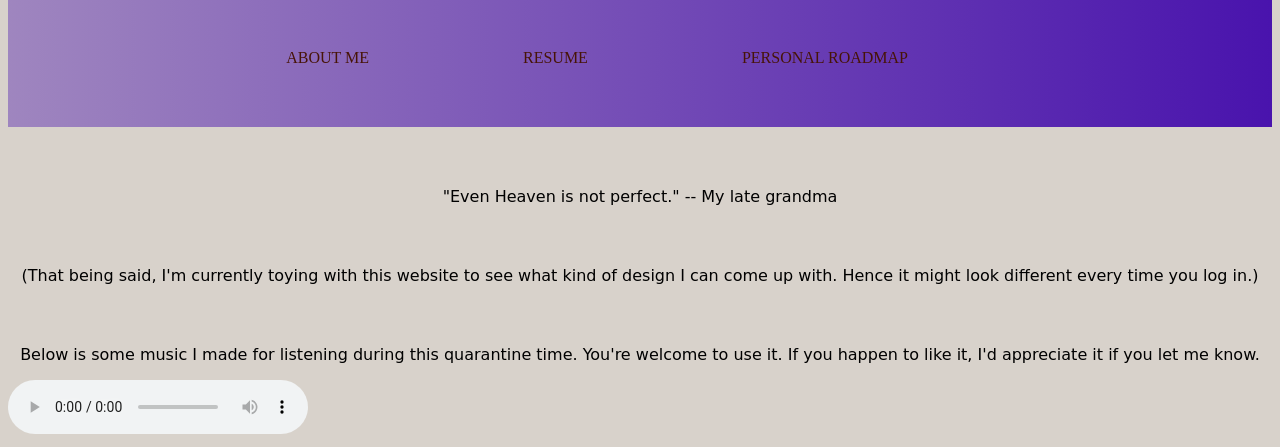
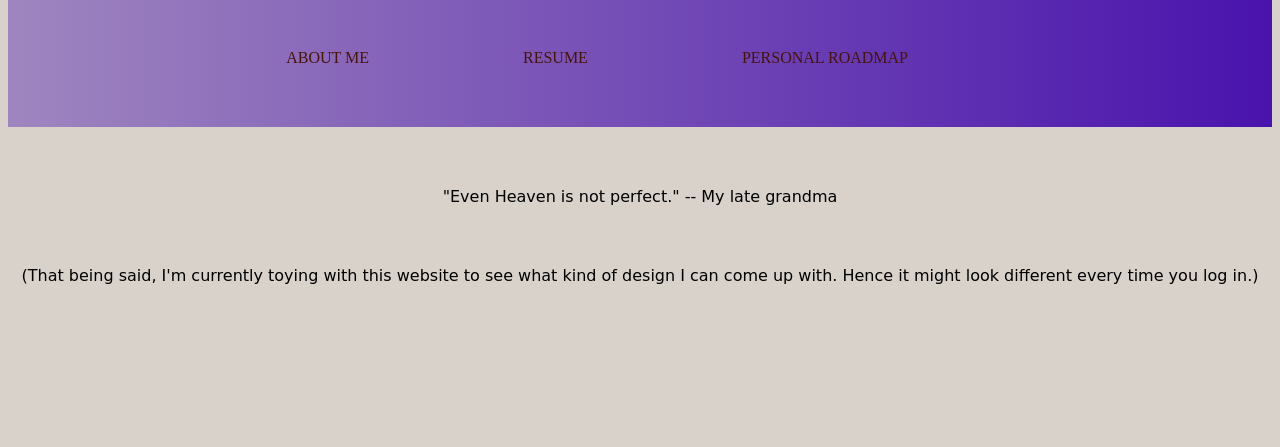
Before and after one commit to marsvoyage/Frontpage, a plain HTML site: page index.html in a window 1280 px wide. Shown: the part 353-800 px from the top of the page. Drawn offline with Linux system fonts and the light colour scheme.

Commit message:
Update index.html

```diff
--- a/index.html
+++ b/index.html
@@ -139,15 +139,5 @@
         <p class="quote">(That being said, I'm currently toying with this website to see what kind of design I can come up with.
       Hence it might look different every time you log in.)</p>
     </div>
-    <div>
-        <p class="quote">Below is some music I made for listening during this quarantine time. You're welcome to use it. If you happen to like it, I'd appreciate it if you let me know.</p>
-    </div>
-    <div>
-       <audio controls src="Golden Hip-Hop 27-03-2020 12-30.mp3" autoplay>
-          <div style="border: 1px solid black ; padding: 8px ;">
-            Sorry, your browser does not support the <audio> tag used in this demo.
-          </div>
-       </audio>
-     </div>
   </body>
 </html>
```
